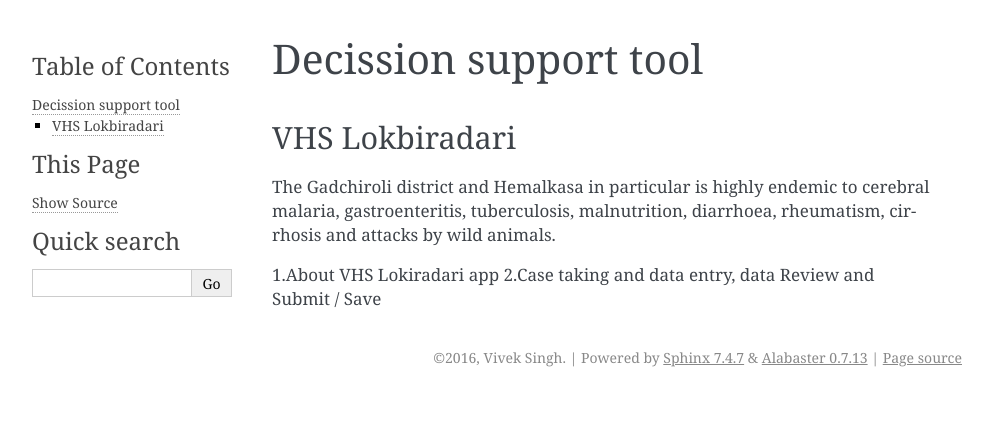
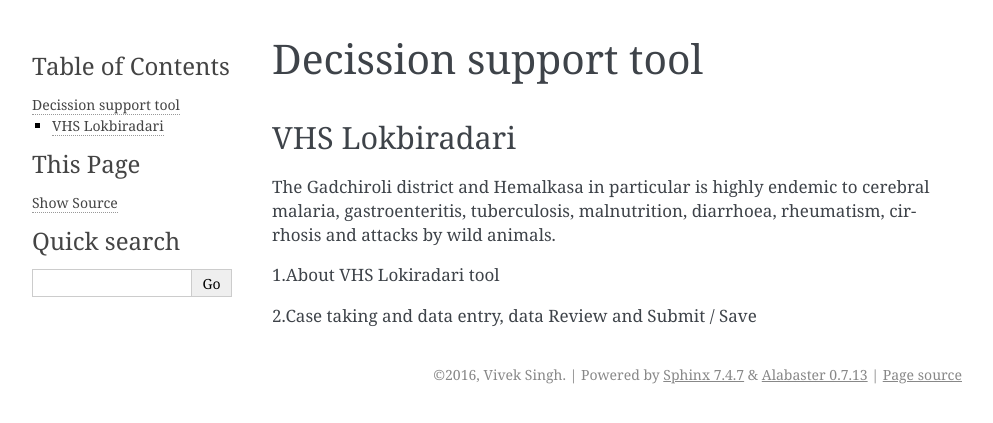
Before and after one commit to avniproject/docs, a Sphinx documentation site: the page built from source/user/using_decision_support.rst, in a window 1280 px wide. Shown: the top 423 px of the page, without its empty margins (148-1141 px from the left). Built offline with Sphinx 7.4.7, drawn with Linux system fonts in a browser that asks for light colours; pages that are not in the unit, such as notebooks, are missing from menus.

```diff
--- a/source/user/introductions.rst
+++ b/source/user/introductions.rst
@@ -1,4 +1,4 @@
 
 Introduction to OpenCHS
 ========================
-OpenCHS (or Open Community Health System) aims to be an open and comprehensive community health system. Currently OpenCHS has decision support for community health workers in the field. This works from as a mobile application on the android devices.
+OpenCHS (or Open Community Health System) aims to be an open and comprehensive community health system.  This works from as a mobile application on the android devices. Currently OpenCHS has decision support for community health workers in the field.
--- a/source/user/using_decision_support.rst
+++ b/source/user/using_decision_support.rst
@@ -5,5 +5,6 @@ VHS Lokbiradari
 ---------------
 The Gadchiroli district and Hemalkasa in particular is highly endemic to cerebral malaria, gastroenteritis, tuberculosis, malnutrition, diarrhoea, rheumatism, cirrhosis and attacks by wild animals.
 
-1.About VHS Lokiradari app
+1.About VHS Lokiradari tool
+
 2.Case taking and data entry, data Review and Submit / Save
```
Also changed, not shown: source/user/installation.rst (+15 -1 lines).
